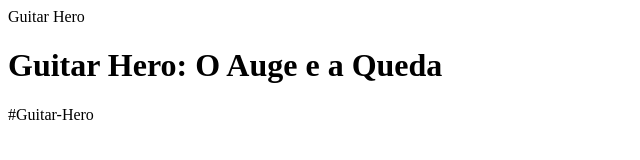
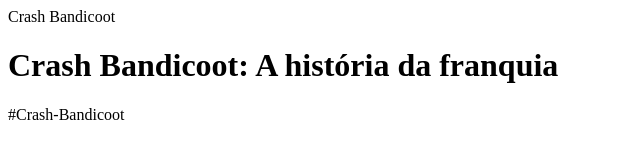
Before and after one commit to LucasPro3000/aluraflix1, a plain HTML site: page index.html in a window 1280 px wide. Shown: the whole page, without its empty margins (0-640 px from the left). Drawn offline with Linux system fonts and the light colour scheme.

Commit message:
index.html

```diff
--- a/index.html
+++ b/index.html
@@ -3,11 +3,11 @@
 <head>
     <meta charset="UTF-8">
     <meta name="viewport" content="width=device-width, initial-scale=1.0">
-    <title>Guitar Hero: O Auge e a Queda</title>
+    <title>Crash Bandicoot: A história da franquia</title>
 </head>
 <body>
-    <header>Guitar Hero</header>
-    <h1>Guitar Hero: O Auge e a Queda</h1>
-    <p>#Guitar-Hero</p>
+    <header>Crash Bandicoot</header>
+    <h1>Crash Bandicoot: A história da franquia</h1>
+    <p>#Crash-Bandicoot</p>
 </body>
 </html>
```
